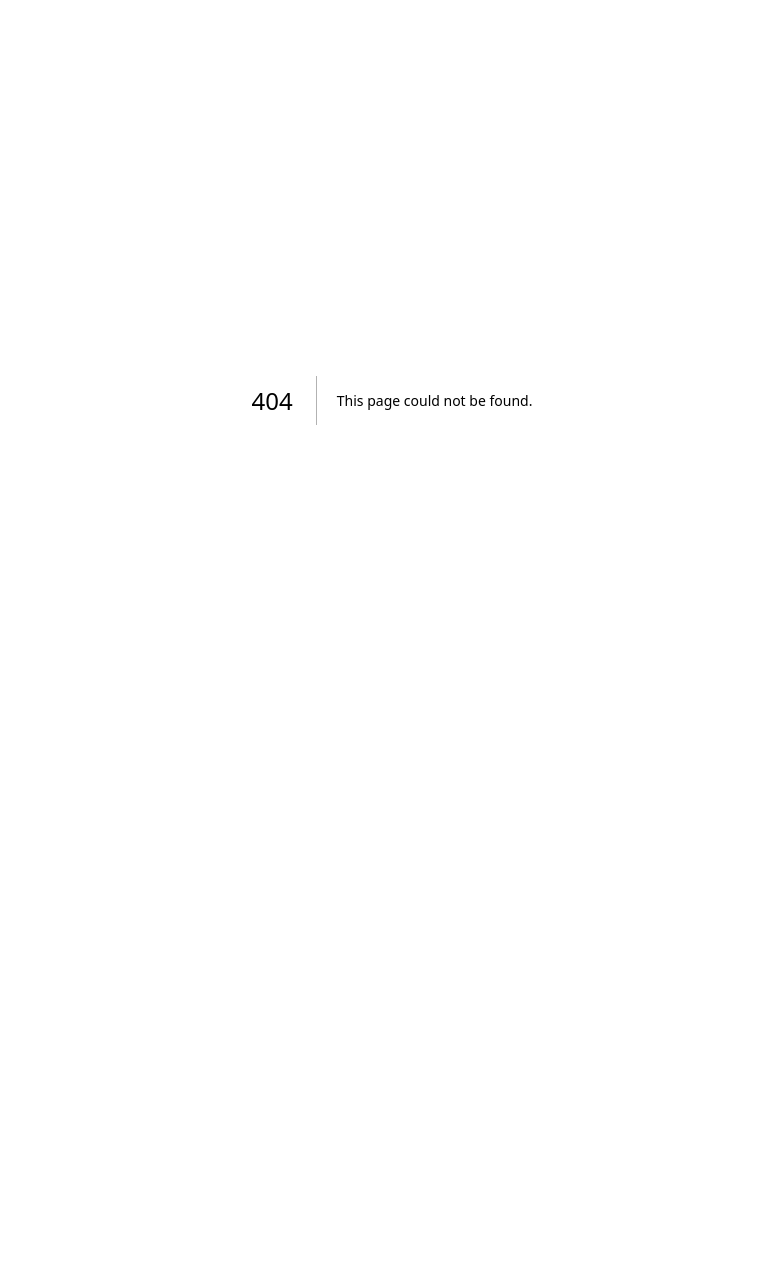
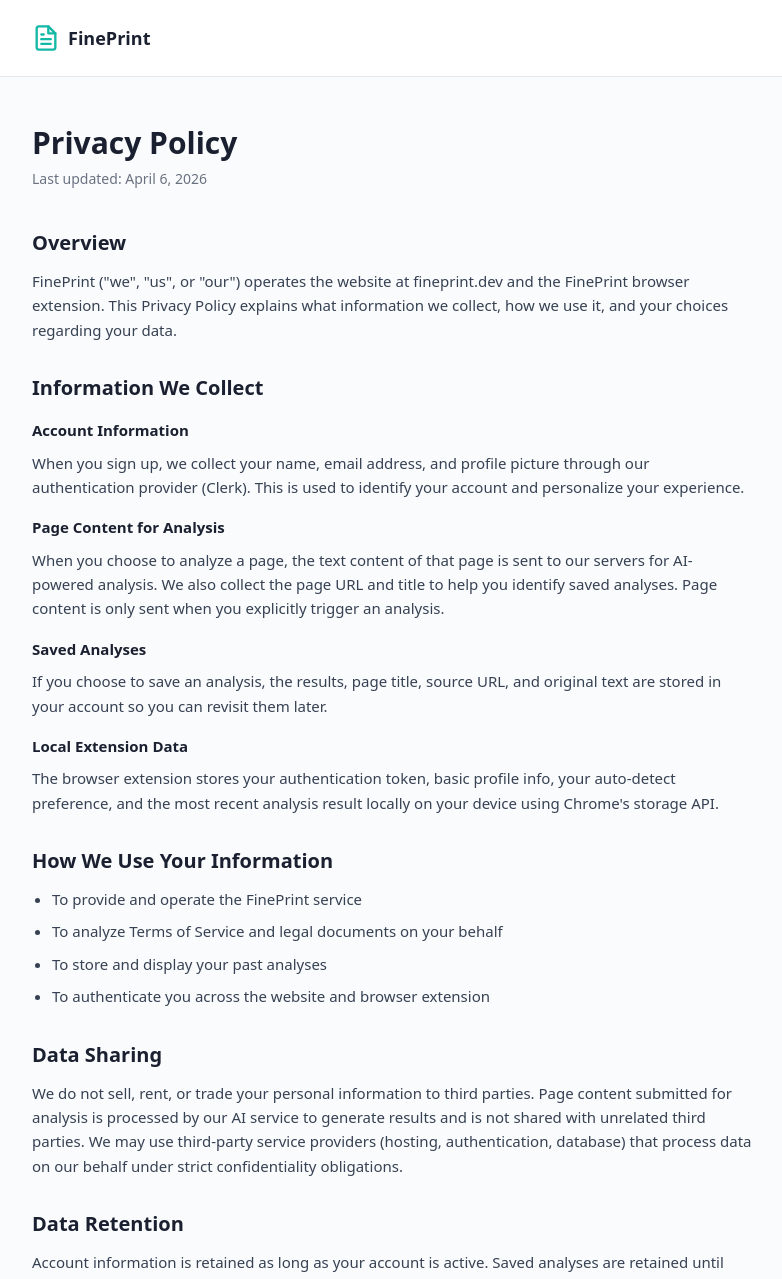
Before and after one commit to mrsinani/fineprint, a Next.js app: page /privacy in a window 1280 px wide. Before the commit this address had no page. Shown: the top 1279 px of the page, without its empty margins (248-1030 px from the left). Before the commit the page ends 800 px from the top, so only its background shows below. Built offline with nearby package versions, Linux system fonts and the light colour scheme.

Commit message:
init privacy policy

```diff
--- /dev/null
+++ b/src/app/privacy/page.tsx
@@ -0,0 +1,143 @@
+import type { Metadata } from "next";
+import Link from "next/link";
+
+export const metadata: Metadata = {
+  title: "Privacy Policy | FinePrint",
+  description: "Privacy policy for FinePrint and the FinePrint browser extension.",
+};
+
+export default function PrivacyPage() {
+  const lastUpdated = "April 6, 2026";
+
+  return (
+    <div className="min-h-screen bg-[#fafbfc]">
+      <header className="border-b border-gray-200 bg-white">
+        <div className="mx-auto max-w-3xl px-6 py-6 flex items-center gap-3">
+          <Link href="/" className="flex items-center gap-2 text-[#1a2030] hover:opacity-80 transition">
+            <svg width="28" height="28" viewBox="0 0 24 24" fill="none" stroke="#14b8a6" strokeWidth="2" strokeLinecap="round" strokeLinejoin="round">
+              <path d="M14 2H6a2 2 0 0 0-2 2v16a2 2 0 0 0 2 2h12a2 2 0 0 0 2-2V8z" />
+              <polyline points="14 2 14 8 20 8" />
+              <line x1="16" y1="13" x2="8" y2="13" />
+              <line x1="16" y1="17" x2="8" y2="17" />
+              <polyline points="10 9 9 9 8 9" />
+            </svg>
+            <span className="text-lg font-bold">FinePrint</span>
+          </Link>
+        </div>
+      </header>
+
+      <main className="mx-auto max-w-3xl px-6 py-12">
+        <h1 className="text-3xl font-bold text-[#1a2030] mb-2">Privacy Policy</h1>
+        <p className="text-sm text-gray-500 mb-10">Last updated: {lastUpdated}</p>
+
+        <div className="space-y-8 text-[15px] leading-relaxed text-gray-700">
+          <section>
+            <h2 className="text-xl font-semibold text-[#1a2030] mb-3">Overview</h2>
+            <p>
+              FinePrint ("we", "us", or "our") operates the website at fineprint.dev and the
+              FinePrint browser extension. This Privacy Policy explains what information we collect,
+              how we use it, and your choices regarding your data.
+            </p>
+          </section>
+
+          <section>
+            <h2 className="text-xl font-semibold text-[#1a2030] mb-3">Information We Collect</h2>
+
+            <h3 className="font-semibold text-[#1a2030] mt-4 mb-2">Account Information</h3>
+            <p>
+              When you sign up, we collect your name, email address, and profile picture through
+              our authentication provider (Clerk). This is used to identify your account and
+              personalize your experience.
+            </p>
+
+            <h3 className="font-semibold text-[#1a2030] mt-4 mb-2">Page Content for Analysis</h3>
+            <p>
+              When you choose to analyze a page, the text content of that page is sent to our
+              servers for AI-powered analysis. We also collect the page URL and title to help
+              you identify saved analyses. Page content is only sent when you explicitly trigger
+              an analysis.
+            </p>
+
+            <h3 className="font-semibold text-[#1a2030] mt-4 mb-2">Saved Analyses</h3>
+            <p>
+              If you choose to save an analysis, the results, page title, source URL, and original
+              text are stored in your account so you can revisit them later.
+            </p>
+
+            <h3 className="font-semibold text-[#1a2030] mt-4 mb-2">Local Extension Data</h3>
+            <p>
+              The browser extension stores your authentication token, basic profile info, your
+              auto-detect preference, and the most recent analysis result locally on your device
+              using Chrome's storage API.
+            </p>
+          </section>
+
+          <section>
+            <h2 className="text-xl font-semibold text-[#1a2030] mb-3">How We Use Your Information</h2>
+            <ul className="list-disc pl-5 space-y-2">
+              <li>To provide and operate the FinePrint service</li>
+              <li>To analyze Terms of Service and legal documents on your behalf</li>
+              <li>To store and display your past analyses</li>
+              <li>To authenticate you across the website and browser extension</li>
+            </ul>
+          </section>
+
+          <section>
+            <h2 className="text-xl font-semibold text-[#1a2030] mb-3">Data Sharing</h2>
+            <p>
+              We do not sell, rent, or trade your personal information to third parties. Page
+              content submitted for analysis is processed by our AI service to generate results
+              and is not shared with unrelated third parties. We may use third-party service
+              providers (hosting, authentication, database) that process data on our behalf
+              under strict confidentiality obligations.
+            </p>
+          </section>
+
+          <section>
+            <h2 className="text-xl font-semibold text-[#1a2030] mb-3">Data Retention</h2>
+            <p>
+              Account information is retained as long as your account is active. Saved analyses
+              are retained until you delete them or delete your account. You can delete individual
+              analyses from your dashboard at any time.
+            </p>
+          </section>
+
+          <section>
+            <h2 className="text-xl font-semibold text-[#1a2030] mb-3">Your Rights</h2>
+            <p>
+              You can access, update, or delete your account and saved data at any time through
+              your FinePrint dashboard. To request complete deletion of your data, contact us
+              at the email below.
+            </p>
+          </section>
+
+          <section>
+            <h2 className="text-xl font-semibold text-[#1a2030] mb-3">Security</h2>
+            <p>
+              We use industry-standard security measures including encrypted connections (HTTPS),
+              secure authentication tokens, and access controls to protect your data.
+            </p>
+          </section>
+
+          <section>
+            <h2 className="text-xl font-semibold text-[#1a2030] mb-3">Changes to This Policy</h2>
+            <p>
+              We may update this Privacy Policy from time to time. Changes will be posted on this
+              page with an updated "Last updated" date.
+            </p>
+          </section>
+
+          <section>
+            <h2 className="text-xl font-semibold text-[#1a2030] mb-3">Contact</h2>
+            <p>
+              If you have questions about this Privacy Policy, please contact us at{" "}
+              <a href="mailto:danaid@bu.edu" className="text-teal-600 hover:underline">
+                danaid@bu.edu
+              </a>.
+            </p>
+          </section>
+        </div>
+      </main>
+    </div>
+  );
+}
```
Also changed, not shown: 2 other files (tests, documents, lock files or other folders).
